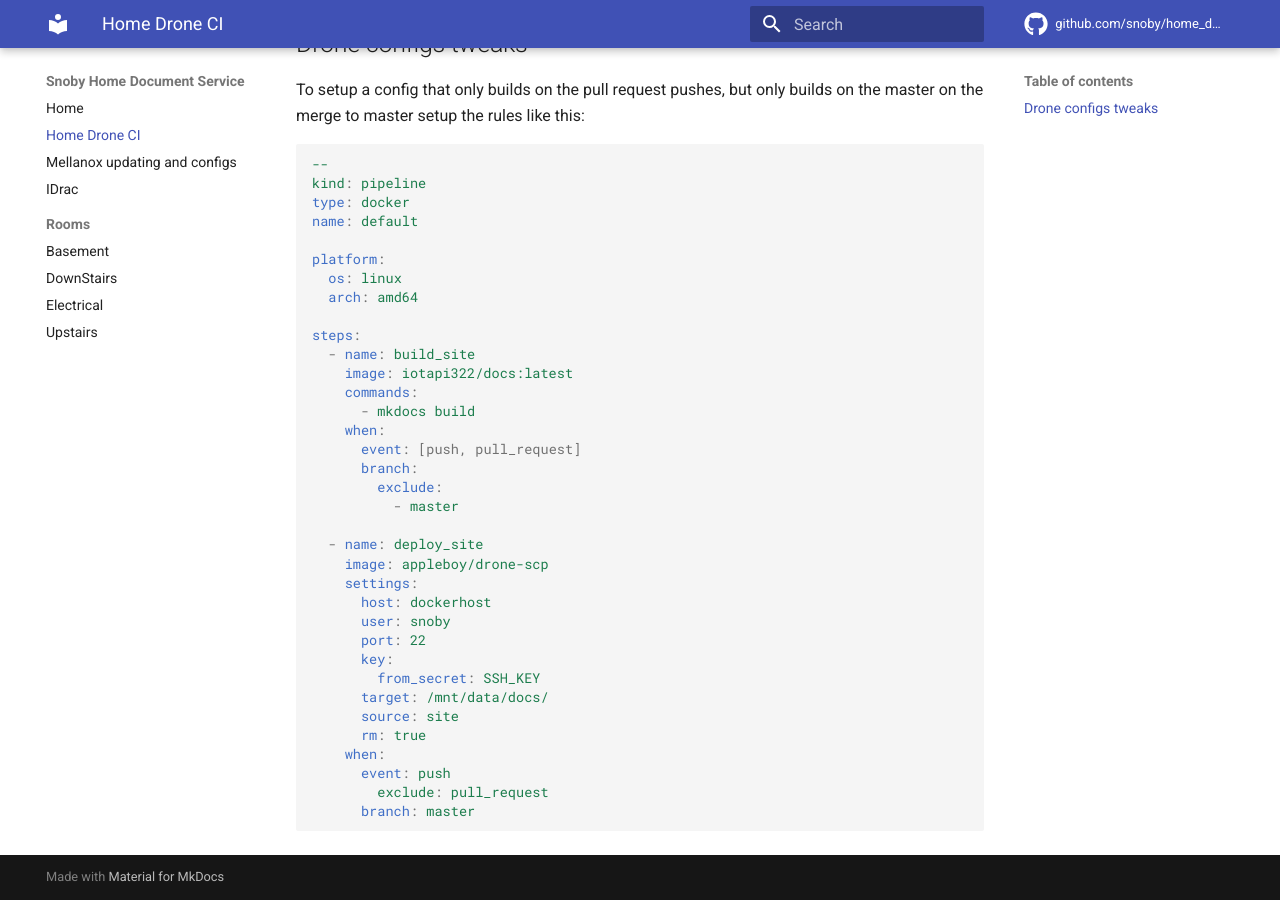
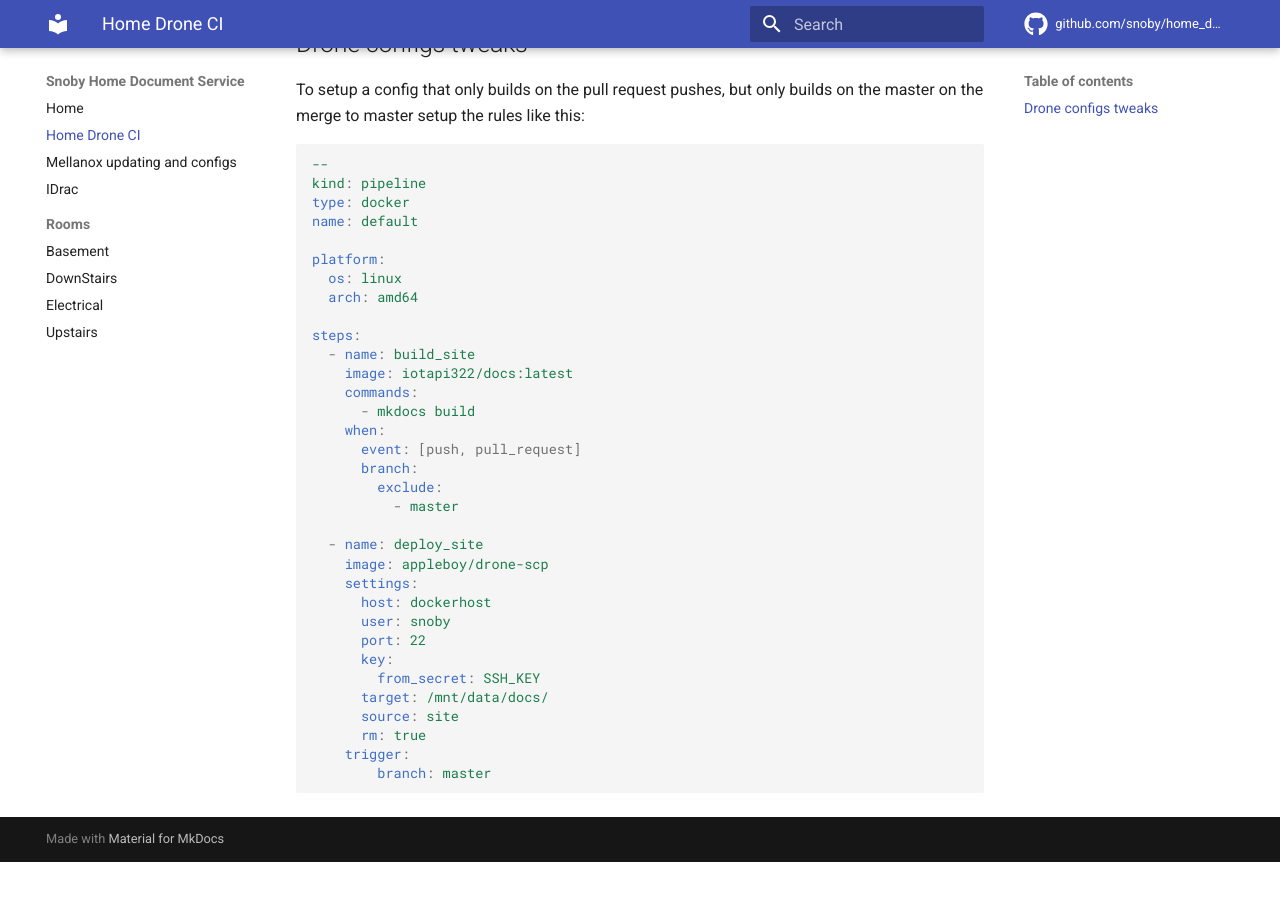
Before and after one commit to snoby/home_docs, an MkDocs documentation site: the page built from docs/drone.md, in a window 1280 px wide and 900 px high, scrolled down 1398 px. Built offline with MkDocs 1.6.1 and Material for MkDocs 9.7.7, drawn with Linux system fonts in a browser that asks for light colours; comment, search, counter and statistics services are not loaded; after the commit the page ends 2260 px from its top, so only the background shows below that.

Commit message:
testing triggers

````diff
--- a/docs/drone.md
+++ b/docs/drone.md
@@ -97,8 +97,6 @@ steps:
       target: /mnt/data/docs/
       source: site
       rm: true
-    when:
-      event: push
-        exclude: pull_request
-      branch: master
+    trigger:
+        branch: master
 ```
````
